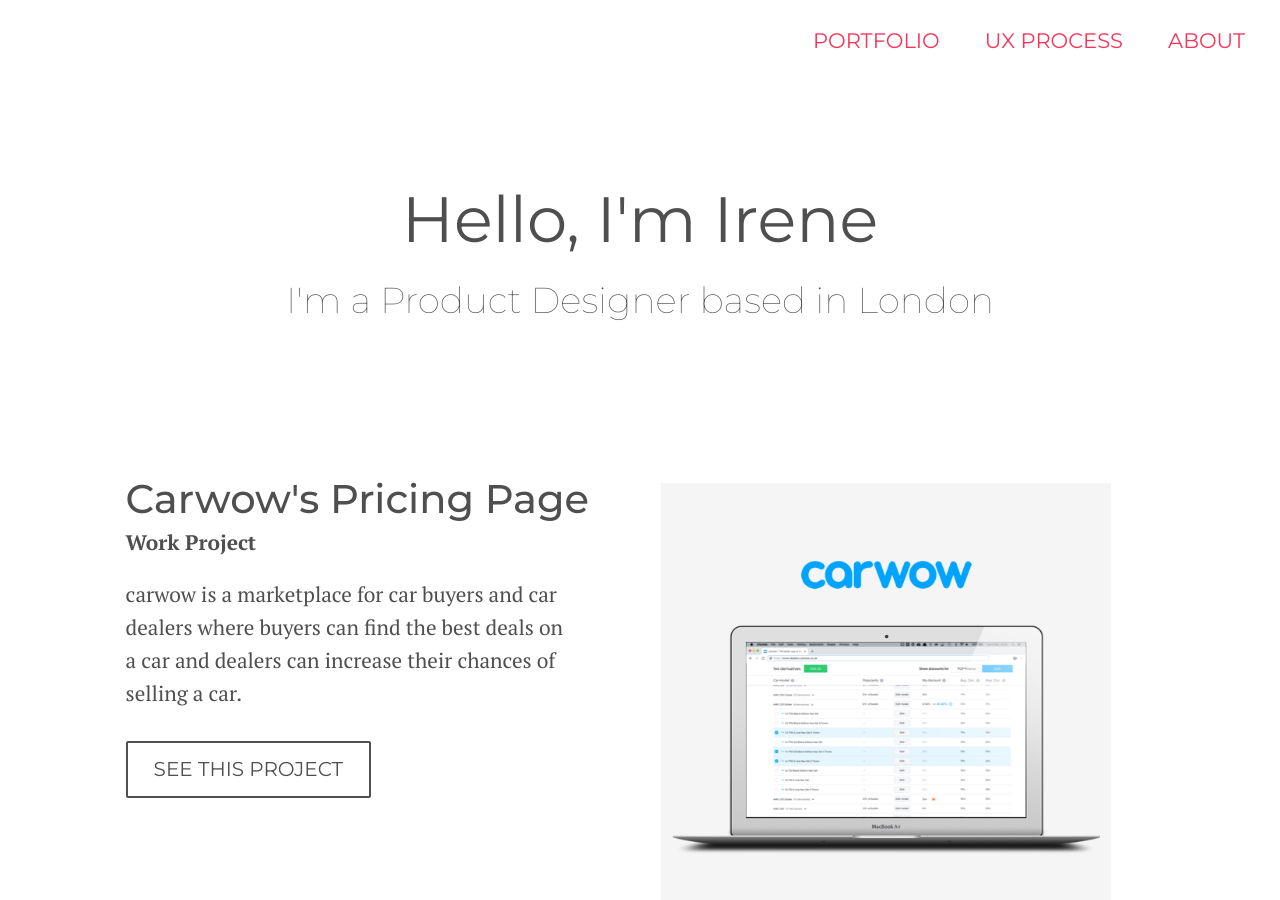
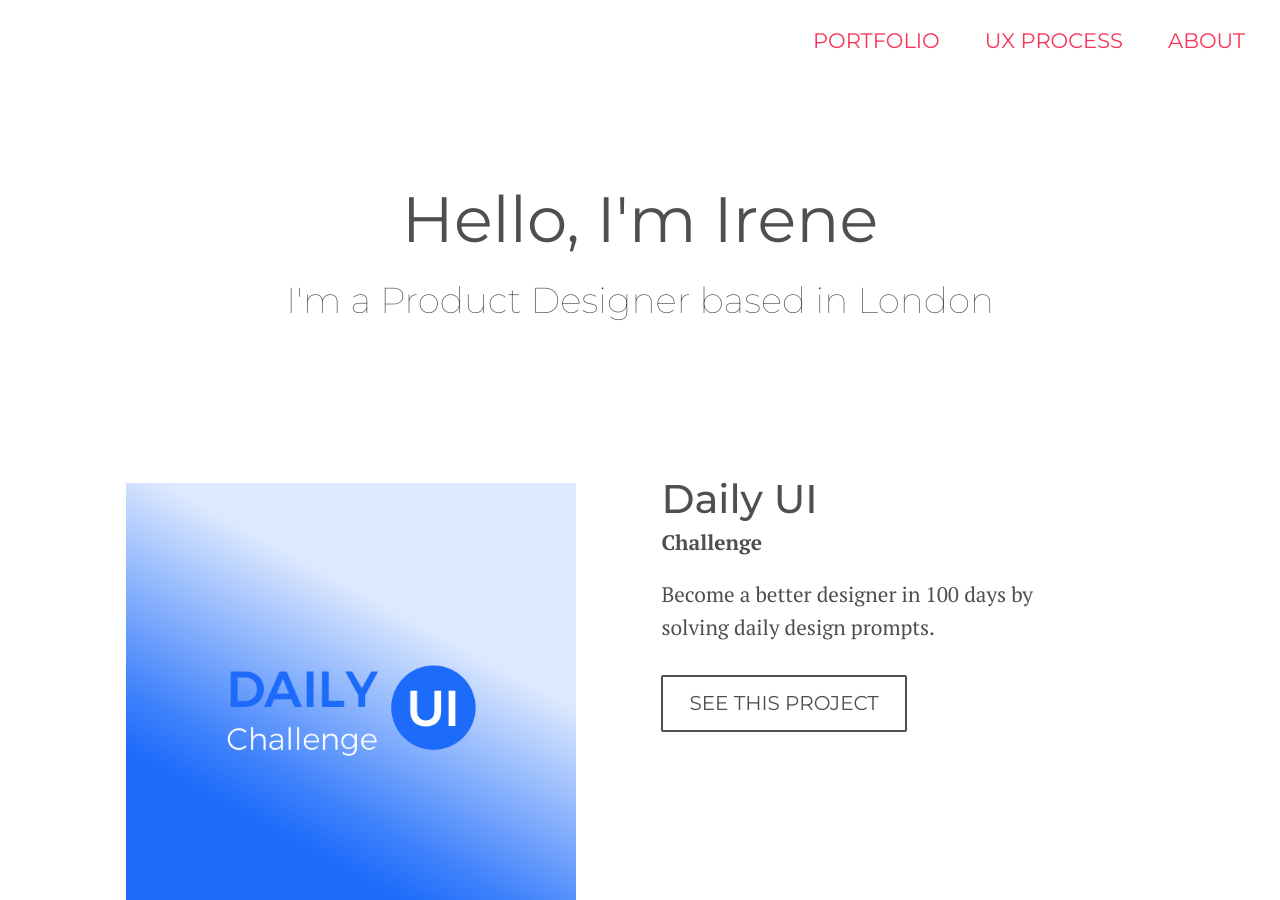
Before and after one commit to irenealgi/irenealegre.com, a Jekyll site: the page built from index.html, in a window 1280 px wide and 900 px high. Built offline with Jekyll 4.4.1, drawn with Linux system fonts in a browser that asks for light colours.

Commit message:
publishing challenge
Former-commit-id: 49271c54c7fe5494f2d2bdc501c7ad8d8320d877

```diff
--- a/index.html
+++ b/index.html
@@ -11,6 +11,20 @@
 </div>
 
 <div class="container">
+  <div class="home_project">
+    <div class="home_project_pic">
+      <img src="images/daily_ui_thumbnail.png">
+    </div>
+
+  <div class="home_project_content">
+    <a class="home_project_title" href="/100-days-UI">Daily UI</a>
+    <div class="home_project_type">Challenge</div>
+    <p class="home_project_text">Become a better designer in 100 days by solving daily design prompts.</p>
+    <a class="home_project_button" href="/100-days-UI">SEE THIS PROJECT</a>
+  </div>
+</div>
+
+
   <div class="home_project even">
     <div class="home_project_pic">
       <img src="images/carwow_thumbnail.png">
@@ -33,7 +47,7 @@
 
     <div class="home_project_content">
       <a class="home_project_title" href="/chippin">Chippin</a>
-      <div class="home_project_type">Client Project</div>
+      <div class="home_project_type">Client Project </div>
       <p class="home_project_text">Chippin is a payments platform that allows
       users to split the cost of a product. Our two-weeks sprint included the
       re-design of the landing page, where most users felt confused and dropped
```
Also changed, not shown: 100-days-UI.md (added, +8 -0 lines), images/case_studies/30_days_challenge/Day_1.png (added), images/daily_ui_thumbnail.png (added).
